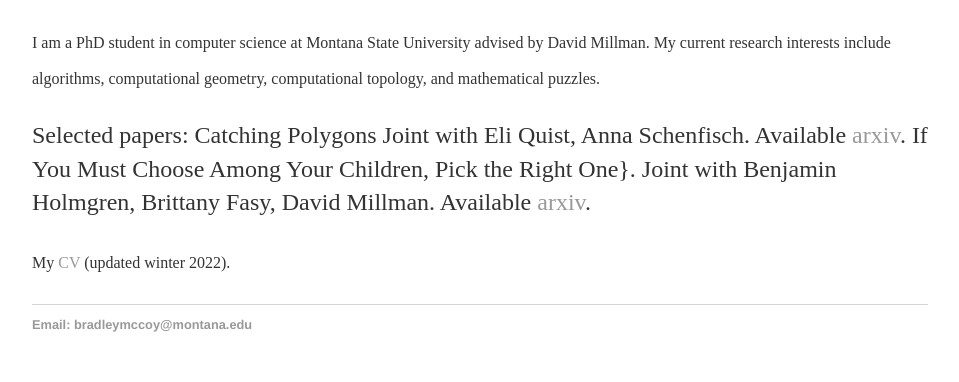
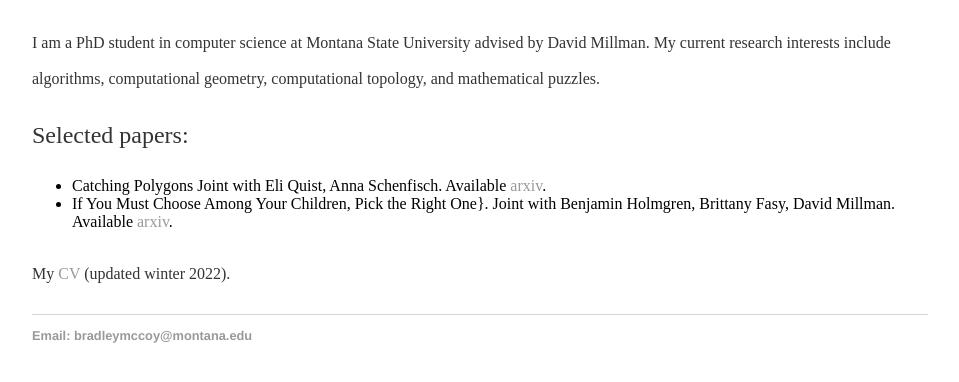
Before and after one commit to Brad-A-M/Brad-A-M.github.io, a Jekyll site: the page built from index.html, in a window 1280 px wide, cut to the strip 421-803 px from the top of the page. Shown: the whole strip, without its empty margins (160-1119 px from the left). Built offline with Jekyll 4.4.1, drawn with Linux system fonts in a browser that asks for light colours.

Commit message:
Add list

```diff
--- a/index.html
+++ b/index.html
@@ -16,14 +16,16 @@ title: Bradley McCoy
 	</p>
 
 	<p>
-	Selected papers:
+		Selected papers:</p>
 
-	Catching Polygons Joint with Eli Quist, Anna Schenfisch. Available
-		<a href="https://arxiv.org/abs/2201.01286">arxiv</a>.
+	<ul>
+  		<li>Catching Polygons Joint with Eli Quist, Anna Schenfisch. Available
+		<a href="https://arxiv.org/abs/2201.01286">arxiv</a>.</li>
+  		<li>If You Must Choose Among Your Children, Pick the Right One}.
+	Joint with Benjamin Holmgren, Brittany Fasy, David Millman. Available
+		<a href ="https://arxiv.org/abs/2103.13882">arxiv</a>.</li>
+	</ul>
 
-	If You Must Choose Among Your Children, Pick the Right One}.
-	Joint with Benjamin Holmgren, Brittany Fasy, David Millman. Available
-		<a href ="https://arxiv.org/abs/2103.13882">arxiv</a>.
 
 
 	<p>
```
